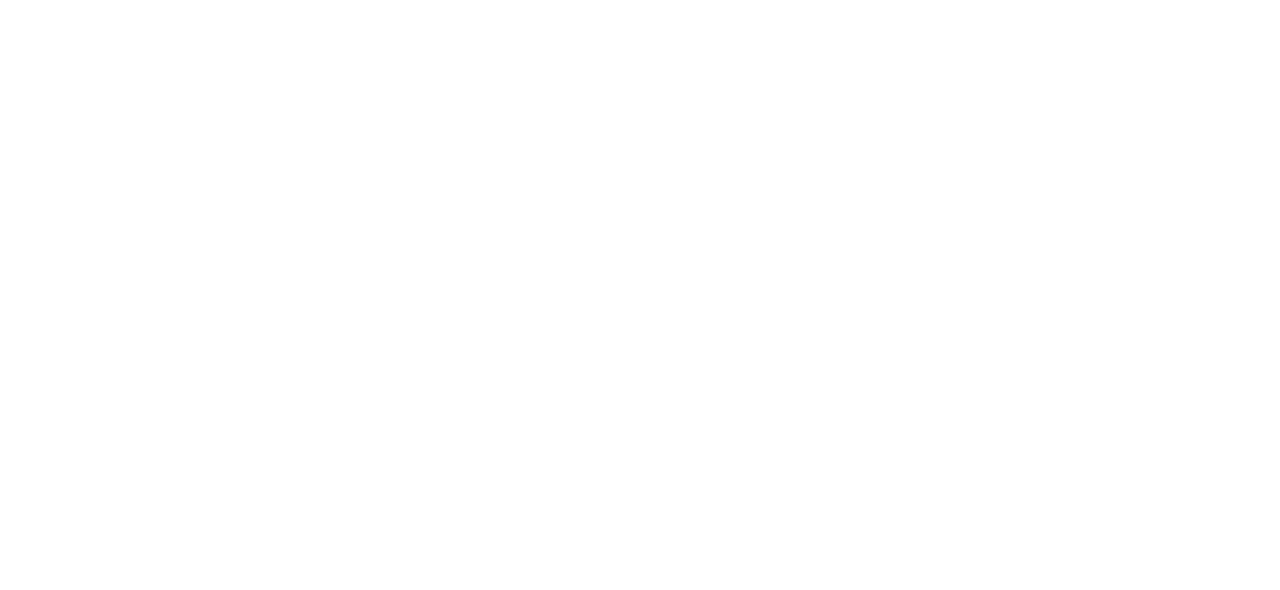
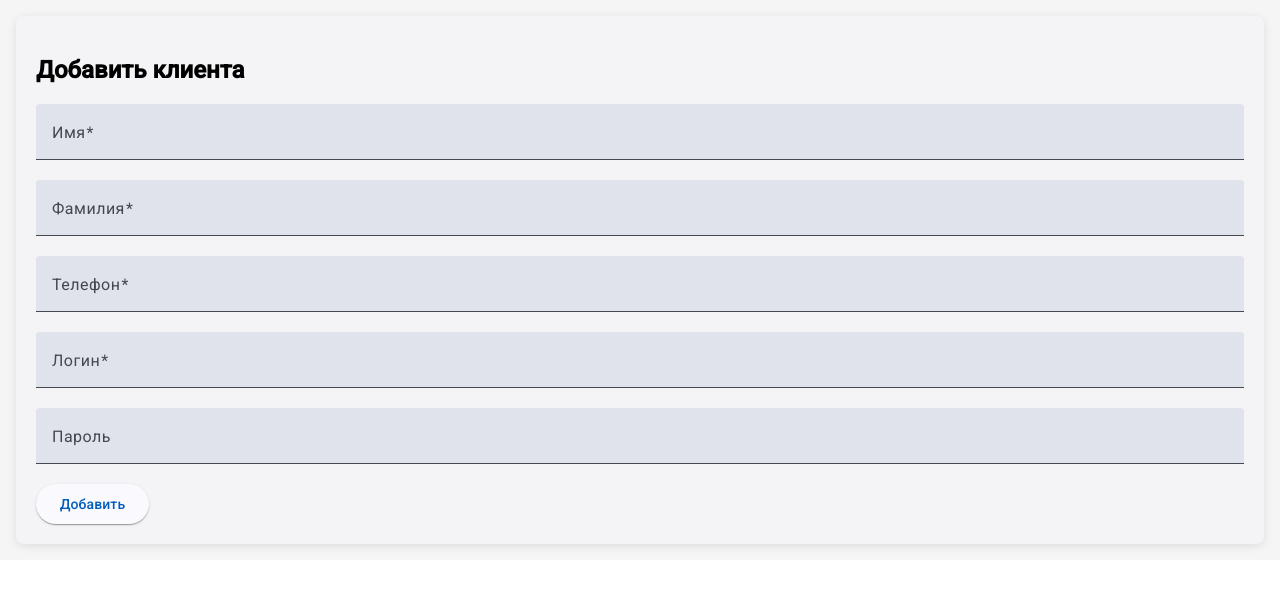
Before and after one commit to lerakaryan/horse-club-frontend, an Angular app: page /clients/1 in a window 1280 px wide. Before the commit this address led to /. Shown: the top 590 px of the page. Built offline with nearby package versions, Linux system fonts and the light colour scheme; no server answers.

Commit message:
вроде закончила с клиентиками я скоро свихнусь

```diff
--- a/src/app/app.routes.ts
+++ b/src/app/app.routes.ts
@@ -8,6 +8,7 @@ import { HorseDetailComponent } from './components/horses/horse-detail.component
 import { AuthGuard } from '../app/services/auth.guard';
 import { ClientFormComponent } from './components/clients/client-form.component';
 import { ClientListComponent } from './components/clients/client-list.component';
+import { ClientDetailComponent } from './components/clients/client-detail.component';
 
 
 export const routes: Routes = [
@@ -17,7 +18,8 @@ export const routes: Routes = [
   { path: 'horses/new', component: HorseFormComponent },
   { path: 'horses/:id', component: HorseDetailComponent },
   { path: 'clients', component: ClientListComponent },
-  { path: 'clients/form', component: ClientFormComponent },
+  { path: 'clients/new', component: ClientFormComponent },
+  { path: 'clients/:id', component: ClientDetailComponent },
 ];
 
 @NgModule({
--- /dev/null
+++ b/src/app/components/clients/client-detail.component.html
@@ -0,0 +1,30 @@
+<div class="client-detail-container">
+  <mat-card class="client-detail-card">
+    <h2>{{ client.id ? 'Редактировать клиента' : 'Добавить клиента' }}</h2>
+    <form (ngSubmit)="onSubmit()">
+      <mat-form-field class="full-width">
+        <mat-label>Имя</mat-label>
+        <input matInput [(ngModel)]="client.firstName" name="firstName" required>
+      </mat-form-field>
+      <mat-form-field class="full-width">
+        <mat-label>Фамилия</mat-label>
+        <input matInput [(ngModel)]="client.lastName" name="lastName" required>
+      </mat-form-field>
+      <mat-form-field class="full-width">
+        <mat-label>Телефон</mat-label>
+        <input matInput [(ngModel)]="client.phoneNumber" name="phoneNumber" required>
+      </mat-form-field>
+      <mat-form-field class="full-width">
+        <mat-label>Логин</mat-label>
+        <input matInput [(ngModel)]="client.username" name="username" required>
+      </mat-form-field>
+      <mat-form-field class="full-width">
+        <mat-label>Пароль</mat-label>
+        <input matInput [(ngModel)]="client.password" name="password" type="password">
+      </mat-form-field>
+      <button mat-raised-button color="primary" type="submit">
+        {{ client.id ? 'Сохранить' : 'Добавить' }}
+      </button>
+    </form>
+  </mat-card>
+</div>
--- /dev/null
+++ b/src/app/components/clients/client-detail.component.scss
@@ -0,0 +1,14 @@
+.client-detail-container {
+    padding: 16px;
+    background: #f5f5f5;
+  }
+
+  .client-detail-card {
+    padding: 20px;
+    border-radius: 8px;
+    box-shadow: 0 2px 10px rgba(0, 0, 0, 0.1);
+  }
+
+  .full-width {
+    width: 100%;
+  }
--- /dev/null
+++ b/src/app/components/clients/client-detail.component.ts
@@ -0,0 +1,56 @@
+import { Component, OnInit } from '@angular/core';
+import { CommonModule } from '@angular/common';
+import { FormsModule } from '@angular/forms';
+import { MatCardModule } from '@angular/material/card';
+import { MatInputModule } from '@angular/material/input';
+import { MatButtonModule } from '@angular/material/button';
+import { ActivatedRoute, Router } from '@angular/router';
+import { Client } from '../../models/client.model';
+import { ClientService } from '../../services/client.service';
+
+@Component({
+  selector: 'app-client-detail',
+  standalone: true,
+  imports: [CommonModule, FormsModule, MatCardModule, MatInputModule, MatButtonModule],
+  templateUrl: './client-detail.component.html',
+  styleUrls: ['./client-detail.component.scss']
+})
+export class ClientDetailComponent implements OnInit {
+  client: Client = { firstName: '', lastName: '', phoneNumber: '', username: '', password: '' };
+  loading = true;
+  saving = false;
+
+  constructor(
+    private route: ActivatedRoute,
+    private clientService: ClientService,
+    private router: Router
+  ) {}
+
+  ngOnInit() {
+    const id = this.route.snapshot.paramMap.get('id');
+    if (id) {
+      this.clientService.getById(+id).subscribe(client => {
+        this.client = client;
+        this.client.password = '';
+        this.loading = false;
+      });
+    }
+  }
+
+  onSubmit() {
+    this.saving = true;
+    if (this.client.id) {
+      this.clientService.update(this.client.id, this.client).subscribe(() => {
+        this.router.navigate(['/clients']);
+      });
+    } else {
+      this.clientService.create(this.client).subscribe(() => {
+        this.router.navigate(['/clients']);
+      });
+    }
+  }
+
+  navigateToClients() {
+    this.router.navigate(['/clients']);
+  }
+}
--- a/src/app/components/clients/client-list.component.html
+++ b/src/app/components/clients/client-list.component.html
@@ -5,7 +5,9 @@
 </div>
 <div class="client-list-container">
   <div class="client-list-header">
-    <button mat-raised-button color="primary" class="add-client-btn" (click)="addClient()">Добавить клиента</button>
+    <button mat-raised-button color="primary" class="add-client-btn" (click)="addClient()">
+      Добавить клиента
+    </button>
     <button mat-stroked-button color="accent" class="filter-btn" (click)="showClientsWithMoreThan5Trainings()">
       Клиенты с >5 тренировками
     </button>
```
